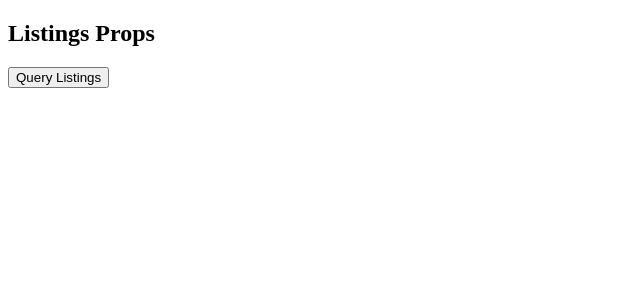
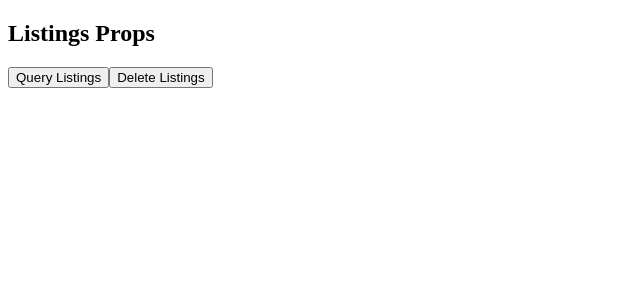
Before and after one commit to dione616/thapp-MERN-with-TS-and-Apollo, a React (Create React App) app in the folder client/: page / in a window 1280 px wide. Shown: the top 300 px of the page, without its empty margins (0-640 px from the left). Built offline with nearby package versions, Linux system fonts and the light colour scheme.

Commit message:
DeleteListing mutation done on client

```diff
--- a/client/src/lib/api/server.ts
+++ b/client/src/lib/api/server.ts
@@ -1,9 +1,10 @@
-interface Body {
+interface Body<TVariables> {
   query: string
+  variables?: TVariables
 }
 
 export const server = {
-  fetch: async <TData = any>(body: Body): Promise<{ data: TData }> => {
+  fetch: async <TData = any, TVariables = any>(body: Body<TVariables>): Promise<{ data: TData }> => {
     const res = await fetch("/api", {
       method: "POST",
       headers: {
--- a/client/src/sections/Listings/Listings.tsx
+++ b/client/src/sections/Listings/Listings.tsx
@@ -1,6 +1,6 @@
 import React from "react"
 import { server } from "../../lib/api"
-import { ListingsData } from "./types"
+import { DeleteListingData, DeleteListingVariables, ListingsData } from "./types"
 
 const LISTINGS = `
   query Listings{
@@ -18,6 +18,14 @@
     }
 }`
 
+const DELETE_LISTING = `
+  mutation DeleteListing($id:ID!){
+    deleteListing(id:$id){
+      id
+    }
+  }
+`
+
 interface Props {
   title: string
 }
@@ -27,10 +35,18 @@
     const { data } = await server.fetch<ListingsData>({ query: LISTINGS })
     console.log(data)
   }
+  const deleteListing = async () => {
+    const { data } = await server.fetch<DeleteListingData, DeleteListingVariables>({
+      query: DELETE_LISTING,
+      variables: { id: "5f78cb6be581621a7cecac56" },
+    })
+    console.log(data)
+  }
   return (
     <div className="">
       <h2>{title}</h2>
       <button onClick={fetchListings}>Query Listings</button>
+      <button onClick={deleteListing}>Delete Listings</button>
     </div>
   )
 }
```
Also changed, not shown: client/src/sections/Listings/types.ts (+8 -1 lines).
